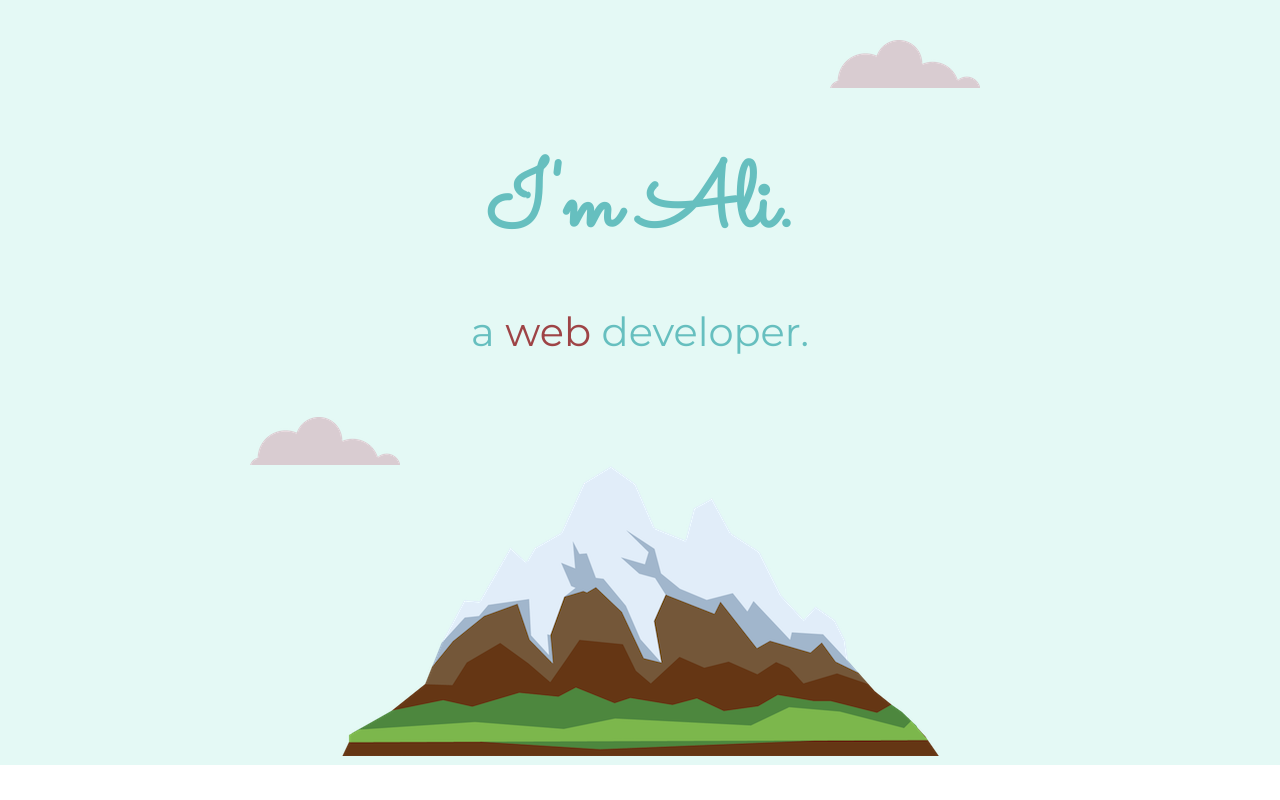
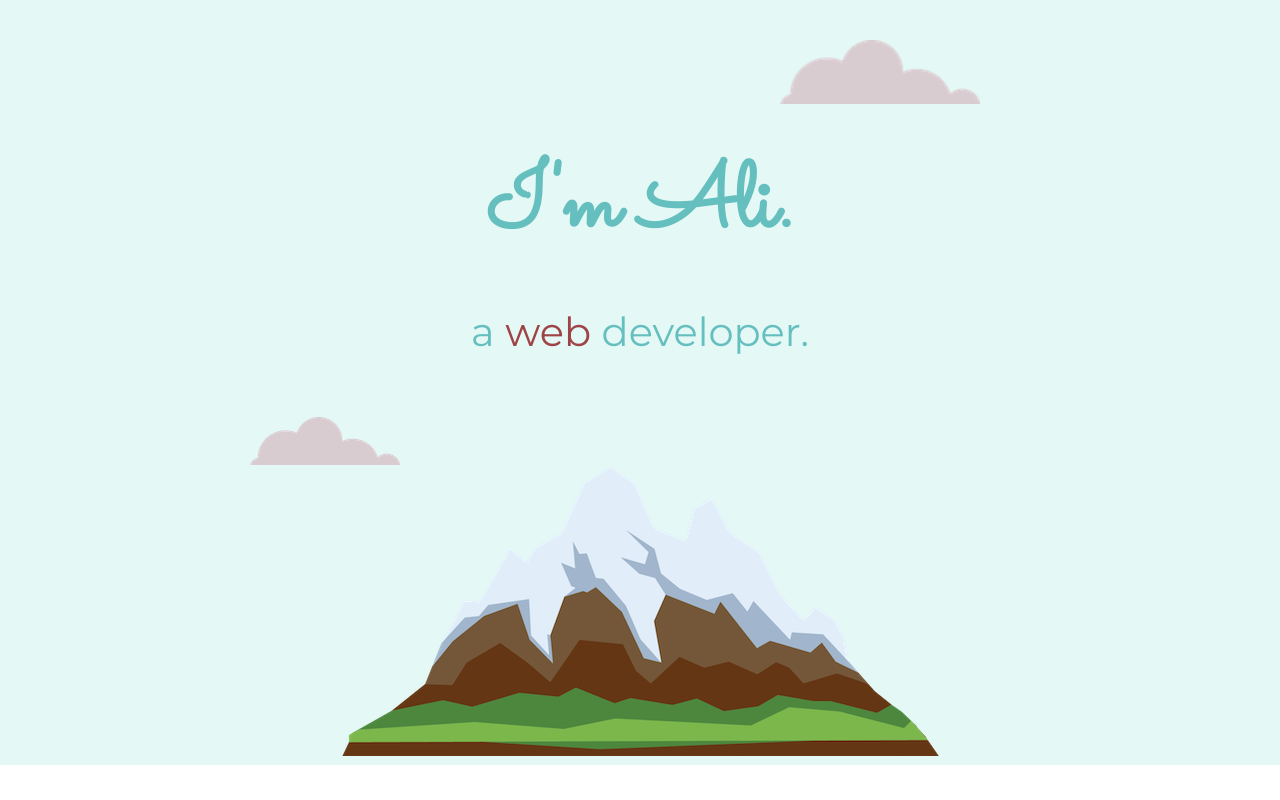
Before and after one commit to AliKazmiii/AliKazmiii.github.io, a plain HTML site: page index.html in a window 1280 px wide. Shown: the top 800 px of the page. Drawn offline with Linux system fonts and the light colour scheme.

Commit message:
Image updated

```diff
--- a/index.html
+++ b/index.html
@@ -14,7 +14,7 @@
 <body>
 
   <div class="top-container">
-    <img class="top-cloud" src="images/cloud.png" alt="cloud-img">
+    <img class="top-cloud" width="200px" src="images/cloud.png" alt="cloud-img">
     <h1>I'm Ali.</h1>
 
     <h2>a <span class="web">web </span>developer.</h2>
```
